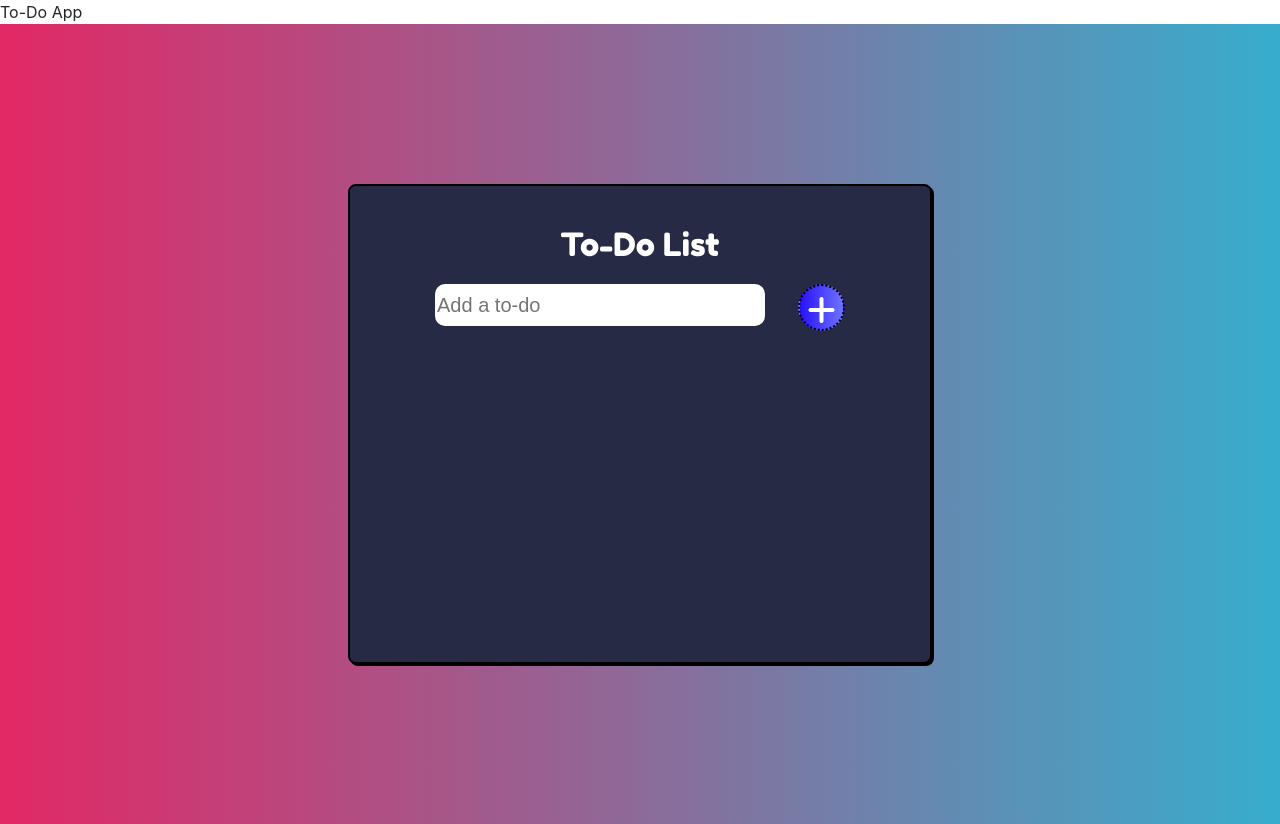
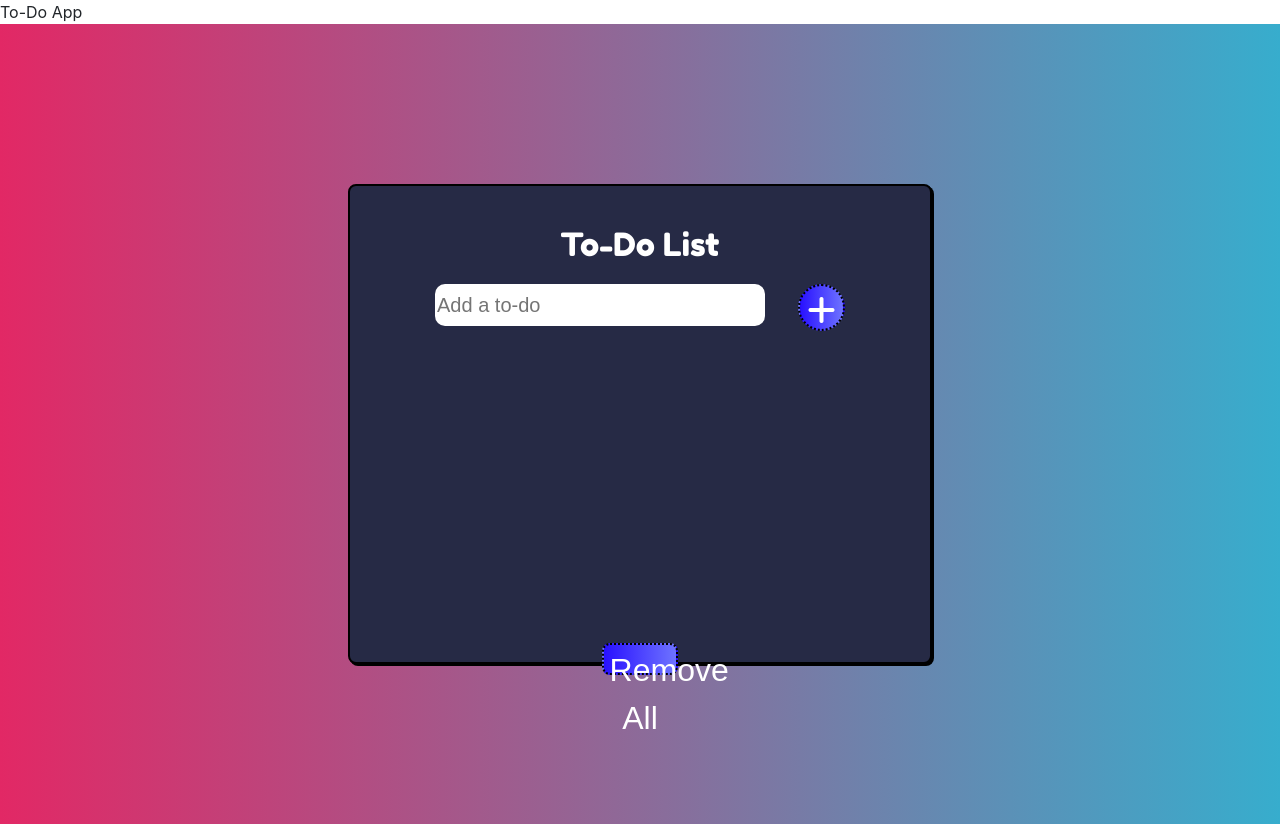
Before and after one commit to adilami/App, a React (Create React App) app: page / in a window 1280 px wide. Built offline with nearby package versions, Linux system fonts and the light colour scheme.

Commit message:
Implementing local storage and delete all functionality

```diff
--- a/src/App.css
+++ b/src/App.css
@@ -69,6 +69,7 @@
   justify-content:flex-start;
 
 
+
   /* overflow-y: scroll;
   white-space: nowrap; */
 }
@@ -136,7 +137,7 @@ input{
   text-align: center;
 }
 .list{
-  height: 100px;
+  height: 350px;
   width:500px;
   display: flex;
   justify-content: flex-start;
@@ -202,7 +203,7 @@ input{
 }
 .list1{
   width:100%;
-  height: 45vh;
+  height: 36vh;
   overflow-y: scroll;
   overflow-x: hidden;
 
@@ -228,3 +229,17 @@ input{
   justify-content: space-between;
   align-items: center;
 }
+.remove{
+  height: 4vh;
+  width: 6vw;
+  border-radius: 8px;
+  justify-content:space-between;
+}
+.rmall{
+  display: flex;
+  height: 100vh;
+
+  flex-direction: column;
+  justify-content: flex-end;
+  align-items: center;
+}
--- a/src/App.js
+++ b/src/App.js
@@ -1,12 +1,24 @@
-import React, { useState } from 'react';
+import React, { useState, useEffect } from 'react';
 // import {'../node_modules/@ajusa/lit/dist/lit.css'}
 import './App.css';
 import ToDoList from './ToDoList';
 
+// To get data from localStorage
+const getLocalItems = () => {
+    let list = localStorage.getItem('list1');
+    console.log(list);
+
+    if(list){
+        return JSON.parse(localStorage.getItem('list1'));
+    }
+    return[];
+
+};
+
 function App (){
     const [inputList, setInputList]=useState("");
 
-    const [items, setItems]= useState([]);
+    const [items, setItems]= useState(getLocalItems());
 
     // const [edit, setedit]= useState({
     //     id:null,
@@ -28,7 +40,9 @@ function App (){
         setInputList("");
 
     };
+    // const editItem = (e) => {
 
+    // };
 
     const deleteItems = (id) => {
         setItems((oldItems) => {
@@ -37,12 +51,21 @@ function App (){
             })
         })
     };
+    const deleteAll = () => {
+        setItems([]);
+    };
 
     const handleSubmit = e => {
         if(e.key === "Enter"){
             listOfItems();
         }
     };
+
+    //Adding Data to local storage
+    useEffect( () => {
+        localStorage.setItem('list1', JSON.stringify(items));
+    }, [items]);
+
     return (
     <>
     <div className="main">
@@ -58,10 +81,13 @@ function App (){
                 <div className='list1'>
                     <ul style={{listStyleType:'none'}}>
                         {items.map( (itemval, index) => {
-                        return <ToDoList key={index} id={index} text = {itemval} onSelect ={deleteItems}/>;
+                        return <ToDoList key={index} id={index} text = {itemval}  onSelect ={deleteItems}/>;
                         })}
                     </ul>
                 </div>
+            </div>
+            <div className='rmall'>
+                    <button className='remove' onClick={deleteAll}>Remove All</button>
             </div>
         </div>
   </div>
--- a/src/ToDoList.jsx
+++ b/src/ToDoList.jsx
@@ -23,13 +23,13 @@ const setDone = () =>{
                 <input className="check" type="checkbox" onClick={setDone}/>
                 <div className="namec">
                     <li className={complete ? 'doneItem' : ''}>{prop.text}</li>
-                    {/* <div className="buttonCombo"> */}
-                        {/* <button className="button1" onClick={() =>  */}
-                        {/* {prop.onSelect(prop.edit)}}><i class="fa fa-pen-to-square"></i></button> */}
+                    <div className="buttonCombo">
+                        <button className="button1" onClick={() =>
+                        {prop.onSelect(prop.edit)}}><i class="fa fa-pen-to-square"></i></button>
                         <button className="button1" onClick={() =>
                         prop.onSelect(prop.id)}>
                         <i class="fa-solid fa-trash"></i></button>
-                    {/* </div>  */}
+                    </div>
                 </div>
             </div>
         </>
```
